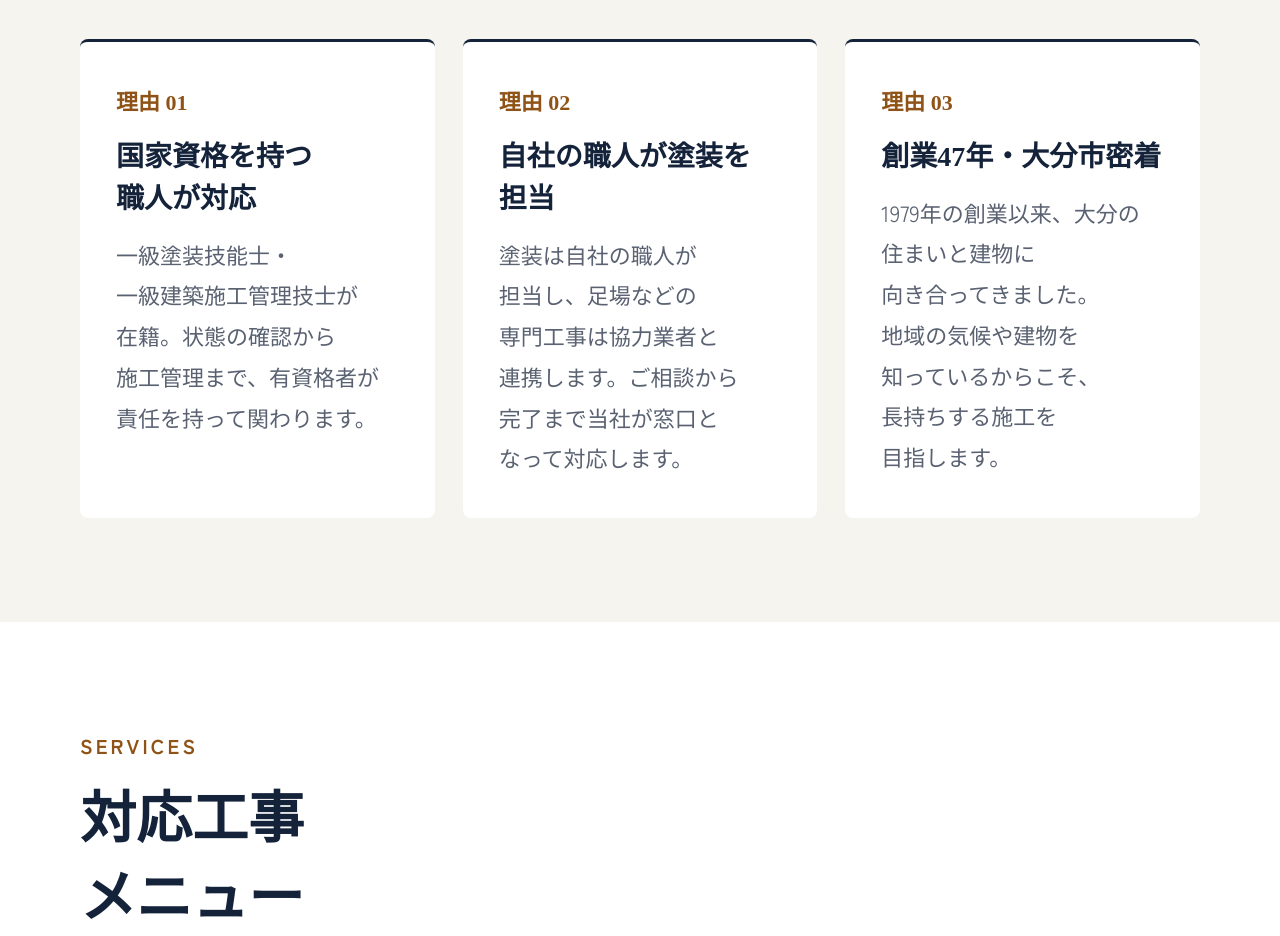
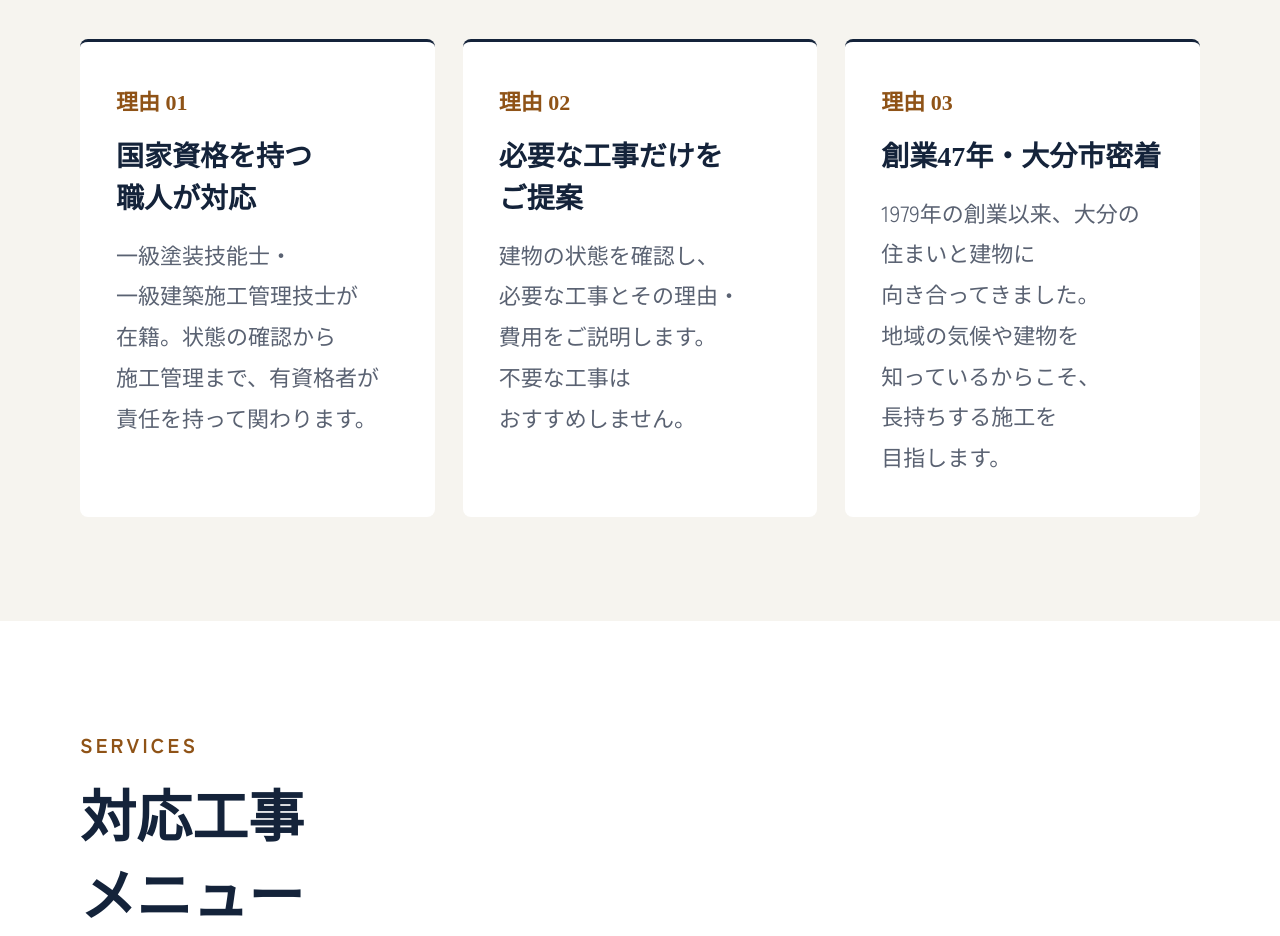
Before and after one commit to aoki-tosou1950/aoki-tosou-site, a plain HTML site: page index.html in a window 1280 px wide. Shown: the part 3340-4276 px from the top of the page. Drawn offline with Linux system fonts and the light colour scheme; no server answers; a web font is replaced by a local one.

Commit message:
Restore needs-based proposal copy on home

```diff
--- a/index.html
+++ b/index.html
@@ -140,7 +140,7 @@
     <div class="home-container"><div class="section-heading"><span class="section-kicker">REASON</span><h2 class="section-title serif" id="home-reasons-heading">青木塗装工業が<br class="mobile-only">選ばれる理由</h2></div>
       <div class="reason-grid">
         <div class="reason-card"><span class="reason-number serif">理由 01</span><h3 class="serif">国家資格を持つ<br class="desktop-only">職人が対応</h3><p>一級塗装技能士・一級建築施工管理技士が在籍。状態の確認から施工管理まで、有資格者が責任を持って関わります。</p></div>
-        <div class="reason-card"><span class="reason-number serif">理由 02</span><h3 class="serif">自社の職人が塗装を担当</h3><p>塗装は自社の職人が担当し、足場などの専門工事は協力業者と連携します。ご相談から完了まで当社が窓口となって対応します。</p></div>
+        <div class="reason-card"><span class="reason-number serif">理由 02</span><h3 class="serif">必要な工事だけをご提案</h3><p>建物の状態を確認し、必要な工事とその理由・費用をご説明します。不要な工事はおすすめしません。</p></div>
         <div class="reason-card"><span class="reason-number serif">理由 03</span><h3 class="serif">創業47年・大分市密着</h3><p>1979年の創業以来、大分の住まいと建物に向き合ってきました。地域の気候や建物を知っているからこそ、長持ちする施工を目指します。</p></div>
       </div>
     </div>
```
